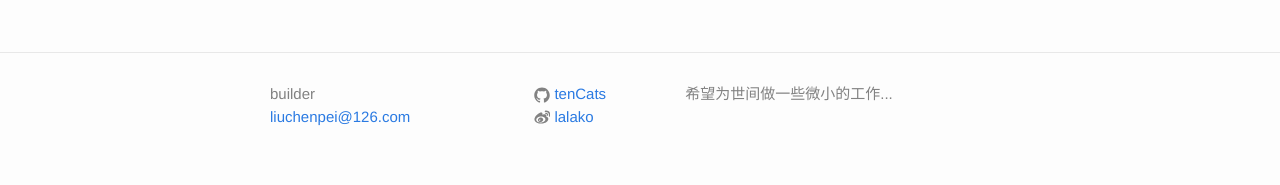
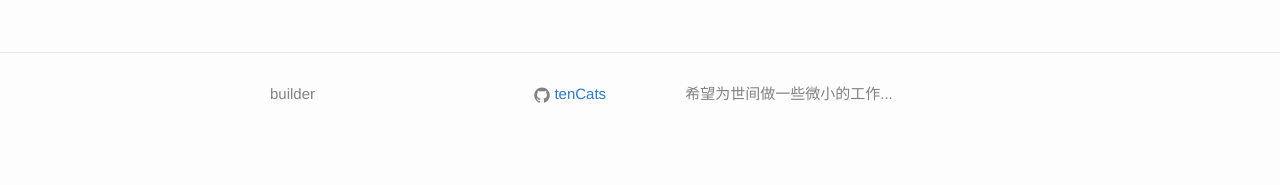
Before and after one commit to tenCats/tenCats.github.io, a Jekyll site: the page built from index.html, in a window 1280 px wide. Shown: the part 1120-1305 px from the top of the page. Built offline with Jekyll 4.4.1, drawn with Linux system fonts in a browser that asks for light colours.

Commit message:
remove email and weibo

```diff
--- a/_config.yml
+++ b/_config.yml
@@ -1,11 +1,11 @@
 # Site settings
 title: builder
-email: liuchenpei@126.com
+# email: liuchenpei@126.com
 description: > # this means to ignore newlines until "baseurl:"
   希望为世间做一些微小的工作...
 baseurl: "" # the subpath of your site, e.g. /blog/
 url: "http://tenCats.github.io" # rotocol for your site
-weibo_username: lalako
+# weibo_username: lalako
 weibo_domain: lalakosite
 github_username:  tenCats
 
--- a/_includes/footer.html
+++ b/_includes/footer.html
@@ -8,7 +8,7 @@
       <div class="footer-col  footer-col-1">
         <ul class="contact-list">
           <li>{{ site.title }}</li>
-          <li><a href="mailto:{{ site.email }}">{{ site.email }}</a></li>
+          <!-- <li><a href="mailto:{{ site.email }}">{{ site.email }}</a></li> -->
         </ul>
       </div>
 
@@ -28,7 +28,7 @@
           </li>
           {% endif %}
 
-          {% if site.weibo_username %}
+          <!-- {% if site.weibo_username %}
           <li>
             <a href="https://weibo.com/{{ site.weibo_domain }}">
               <span class="icon  icon--weibo">
@@ -40,7 +40,7 @@
               <span class="username">{{ site.weibo_username }}</span>
             </a>
           </li>
-          {% endif %}
+          {% endif %} -->
         </ul>
       </div>
 
```
